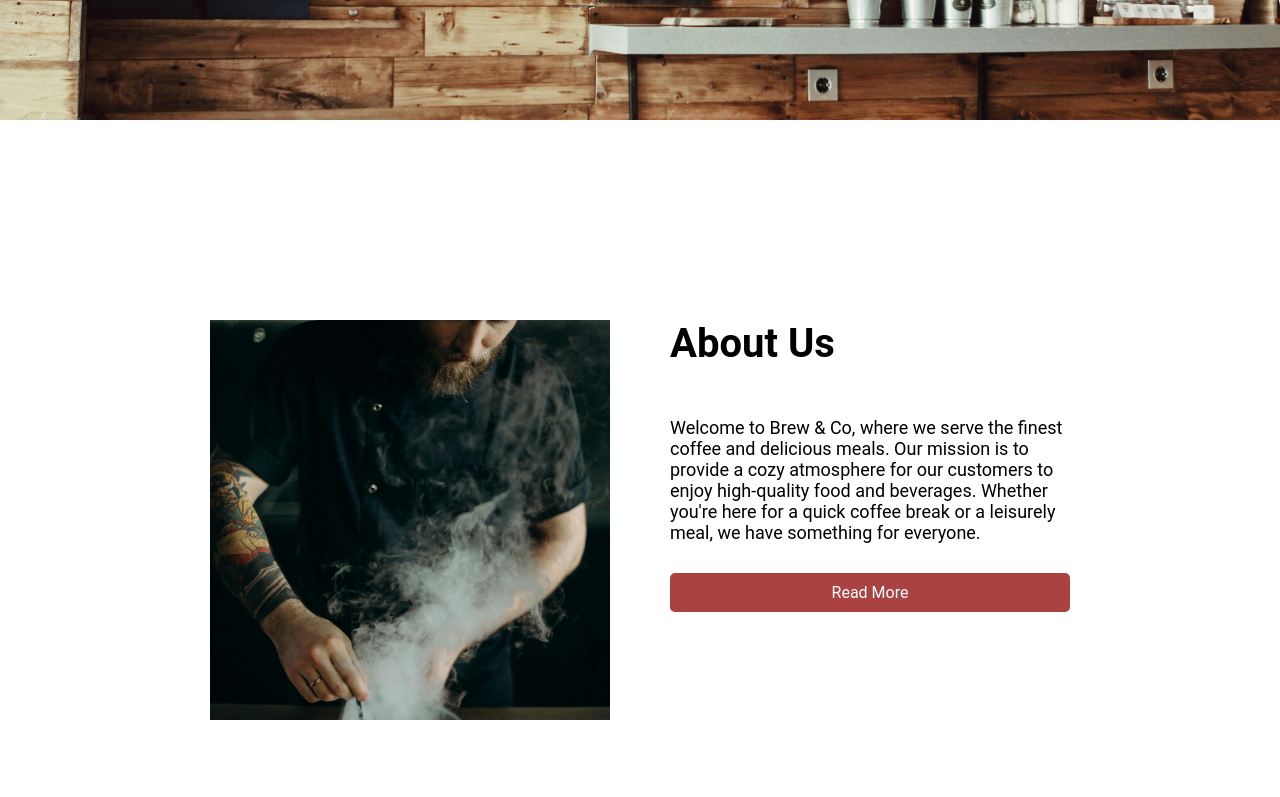
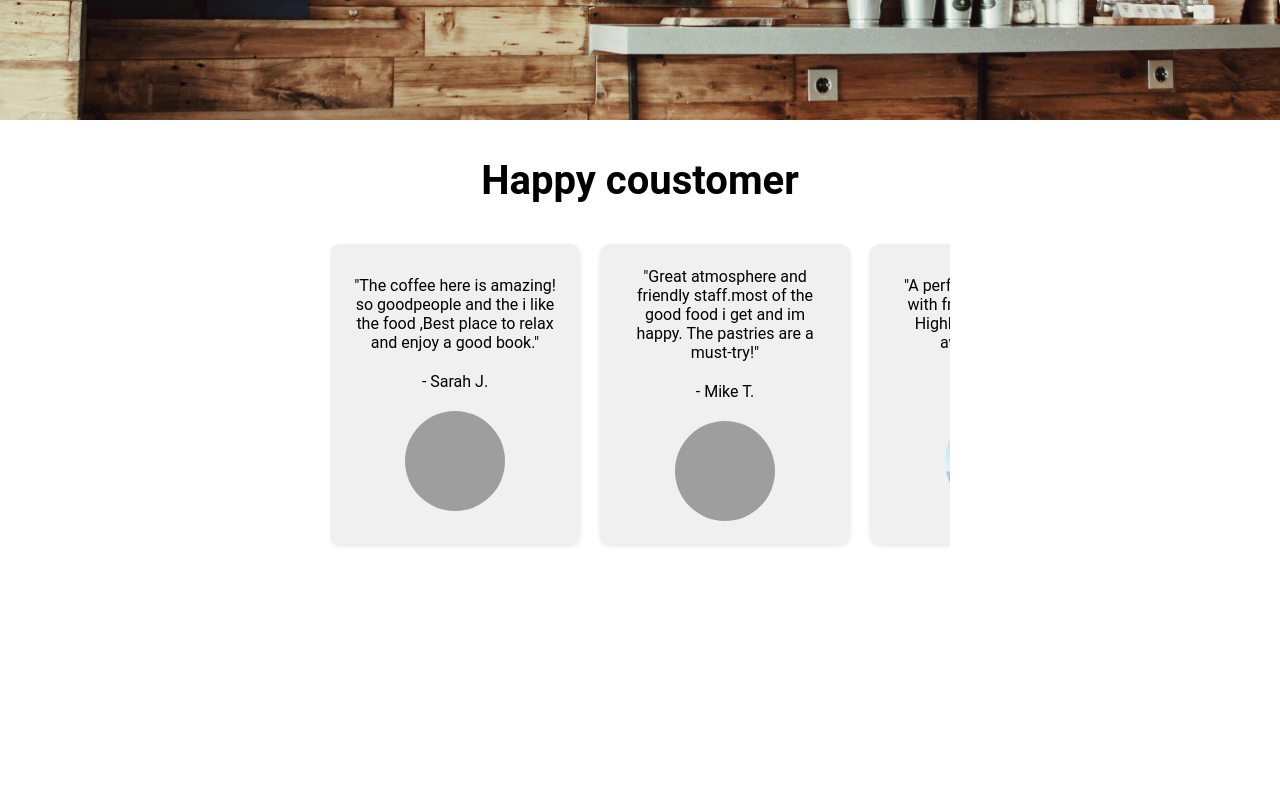
Before and after one commit to Hridoy032003/demo, a plain HTML site: page index.html in a window 1280 px wide. Shown: the part 680-1477 px from the top of the page. Drawn offline with Linux system fonts and the light colour scheme; grey boxes are pictures that could not be loaded.

Commit message:
Updated index.html with new content

```diff
--- a/index.html
+++ b/index.html
@@ -34,6 +34,50 @@
         <button class="button2">view now</button></div>
         </section>
     </div>
+    <!-- coustomer slider section -->
+     <div class="review-section">
+        <h2 class="review-h2">Happy coustomer</h2>
+        <div class="review-slider">
+            <div class="review-card">
+
+                <p>"The coffee here is amazing! so goodpeople and the i like the  food ,Best place to relax and enjoy a good book."</p>
+                <span>- Sarah J.</span>
+                <img class="costomer-image" src="./public/pexels-davegarcia-32403506.jpg" alt="">
+            </div>
+            <div class="review-card">
+
+                <p>"Great atmosphere and friendly staff.most of the good food i get and im happy. The pastries are a must-try!"</p>
+                <span>- Mike T.</span>
+                <img class="costomer-image" src="./public/pexels-boko-shots-812604874-32401767.jpg" alt="">
+            </div>
+            <div class="review-card">
+
+                <p>"A perfect spot for brunch with friends.such a good Highly recommend the avocado toast!"</p>
+                <span>- Emily R.</span>
+
+                <img class="costomer-image" src="./public/pexels-charm-andaya-205356019-32397865.jpg" alt="">
+            </div>
+            <div class="review-card">
+
+                <p>"A perfect spot for brunch with friends.Highly recommend the avocado
+                    toast!"</p>
+                <span>- Emily R.</span>
+
+                <img class="costomer-image" src="./public/pexels-tuichupanh-32382344.jpg" alt="">
+            </div>
+            <div class="review-card">
+
+                <p>"A perfect spot for brunch with friends.such a good staf and the best management Highly recommend the avocado
+                    toast!"</p>
+                <span>- Emily R.</span>
+
+                <img class="costomer-image" src="./public/pexels-alex-tech-2152698203-32366567.jpg" alt="">
+            </div>
+        </div>
+
+     </div>
+
+    <!-- About Us section -->
     <div class="about-section">
         <img class="img2" src="" alt="" id="imageAbout">
         <div class="about-content">
--- a/style.css
+++ b/style.css
@@ -43,7 +43,7 @@
 h1{
     font-size: 30px;
     color: white;
-    margin-left: 20px;
+    margin-left: 30px;
 }
 ul{
     display: flex;
@@ -121,6 +121,7 @@ section{
     align-items: center;
     gap: 60px;
     padding: 20px;
+
     @media screen and (max-width: 768px) {
         flex-direction: column;
         height: auto;
@@ -133,22 +134,86 @@ section{
     height: 50vh;
     width: 50vh;
     object-fit: cover;
+    box-shadow: 0 2px 5px rgba(0, 0, 0, 0.1);
 
 }
 .about-content{
     justify-items: center;
+    padding: 50px;
 
     width: 50vh;
     height: 50vh;
     display: flex;
     flex-direction: column;
+    box-shadow: 0 2px 5px rgba(0, 0, 0, 0.1);
 }
 h2{
-    font-size: 40px;
+    font-size: 30px;
 }
 .pAboutus{
-    font-size: 18px;
+    font-size: 16px;
     font-weight: 400;
     margin-top: 50px;
     margin-bottom: 30px;
 }
+/* reviewswection */
+.review-section{
+    height: 60vh;
+    display: flex;
+    justify-content: center;
+    align-items: center;
+    padding: 20px;
+    flex-direction: column;
+
+}
+.review-section .review-h2 {
+    font-size: 40px;
+
+    margin-bottom: 20px;
+
+}
+.costomer-image{
+    width: 100px;
+    height: 100px;
+    border-radius: 50%;
+    object-fit: cover;
+}
+.review-slider{
+    display: flex;
+   overflow-x: scroll;
+    width: 50%;
+    gap: 20px;
+    padding: 20px 200px;
+    scroll-snap-type: x  mandatory;
+    grid-row: 1;
+    flex-wrap: 2;
+    cursor: pointer;
+    scrollbar-width: none;
+    -ms-overflow-style: none;
+
+
+    @media screen and (max-width: 768px) {
+        width: 100%;
+        padding: 20px;
+    }
+}
+.review-card{
+    min-width: 250px;
+    background: #f0f0f0;
+    padding: 20px;
+    border-radius: 10px;
+    box-shadow: 0 2px 5px rgba(0,0,0,0.1);
+    scroll-snap-align: start;
+
+    height: 300px;
+   justify-content: center;
+    display: flex;
+    flex-direction: column;
+    align-items: center;
+    gap: 20px;
+}
+.review-section .review-slider .review-card p{
+    text-align: center;
+    font-size: 16px;
+    max-height: 200px;
+}
```
Also changed, not shown: menu.html (added, +12 -0 lines), public/pexels-alex-tech-2152698203-32366567.jpg (added), public/pexels-charm-andaya-205356019-32397865.jpg (added), public/pexels-tuichupanh-32382344.jpg (added), 2 other files.
